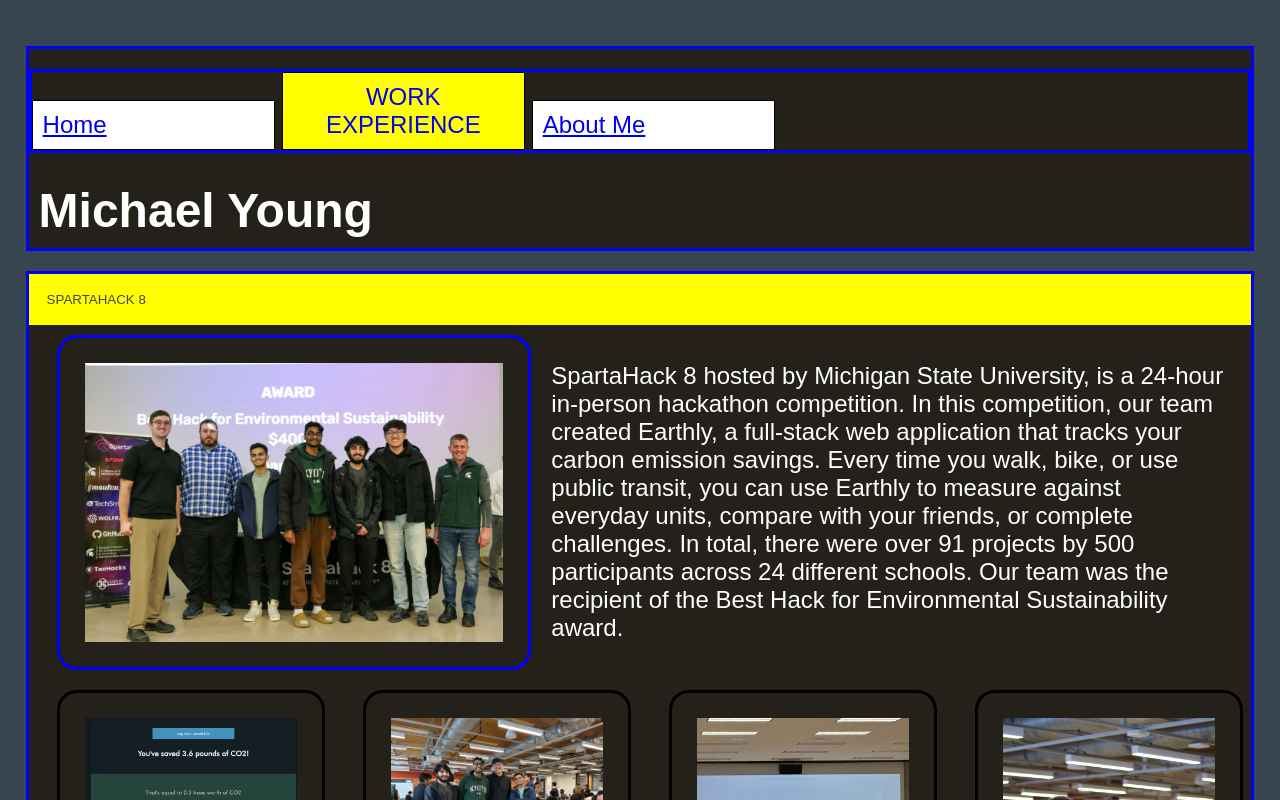
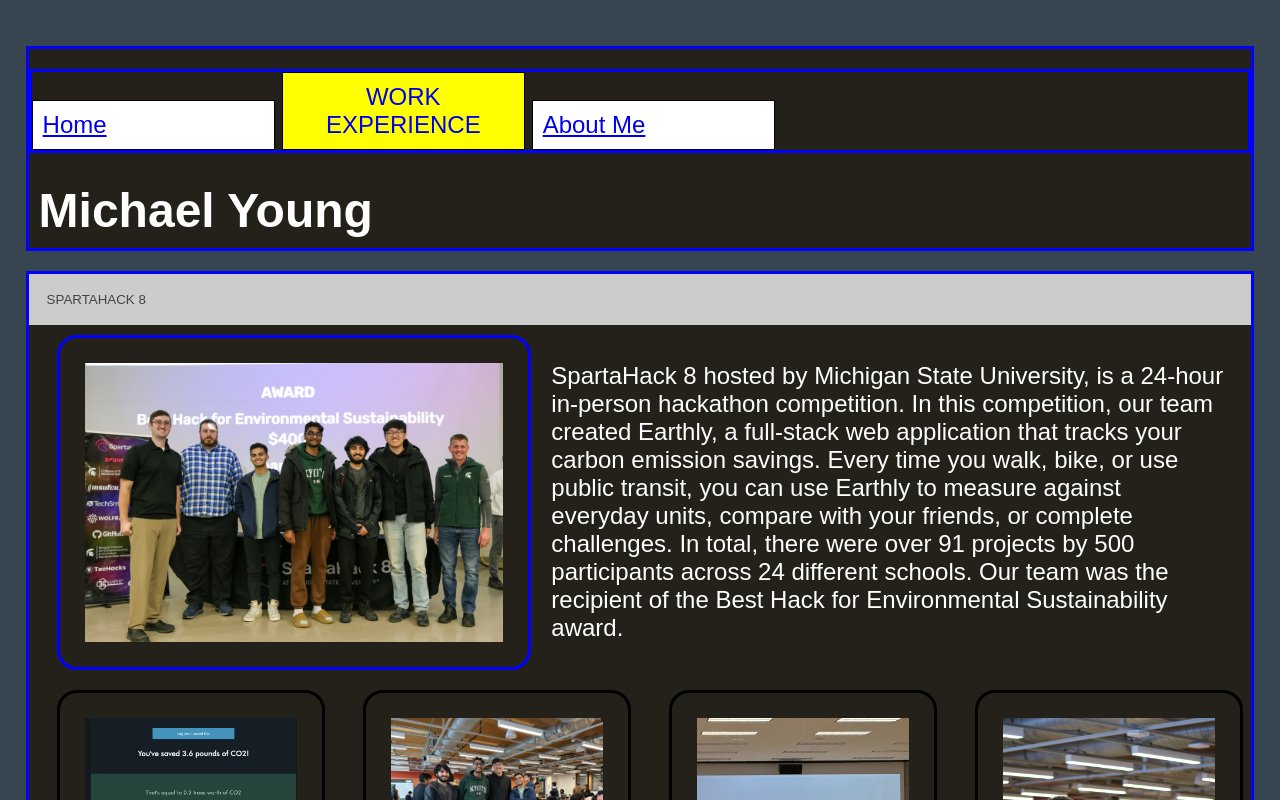
Before and after one commit to mlyoung25/si-portfolio, a plain HTML site: page portfolio.html in a window 1280 px wide. Both pictures are taken after a click on the button "Spartahack 8". Shown: the top 800 px of the page. Drawn offline with Linux system fonts and the light colour scheme.

Commit message:
tab focus

```diff
--- a/css/style.css
+++ b/css/style.css
@@ -140,6 +140,10 @@ a:visited{color:#0000FF}
     transition: 0.4s;
   }
 
+.accordion:focus {
+    background-color: #ccc;
+  }
+
   .panel {
     padding: 0 18px;
     display: none;
```
Also changed, not shown: portfolio.html (indentation only).
